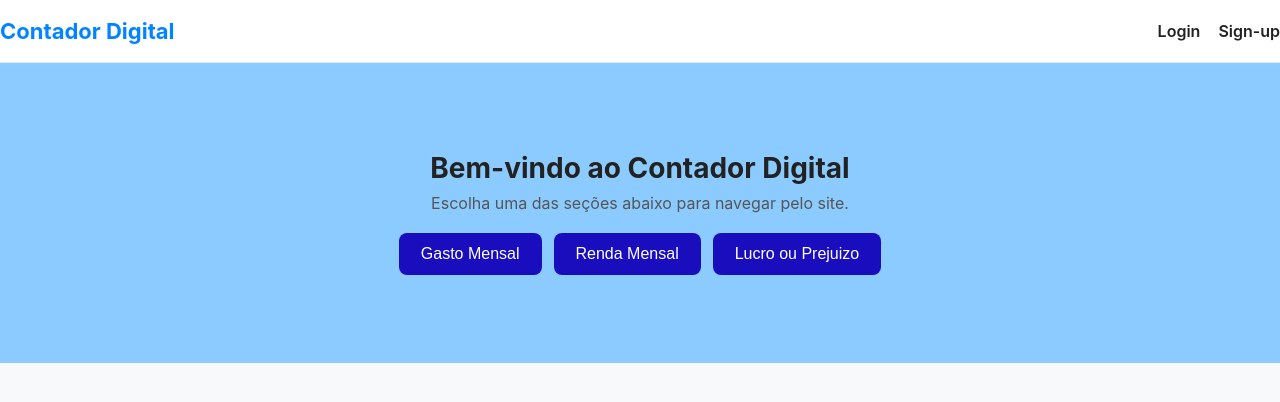
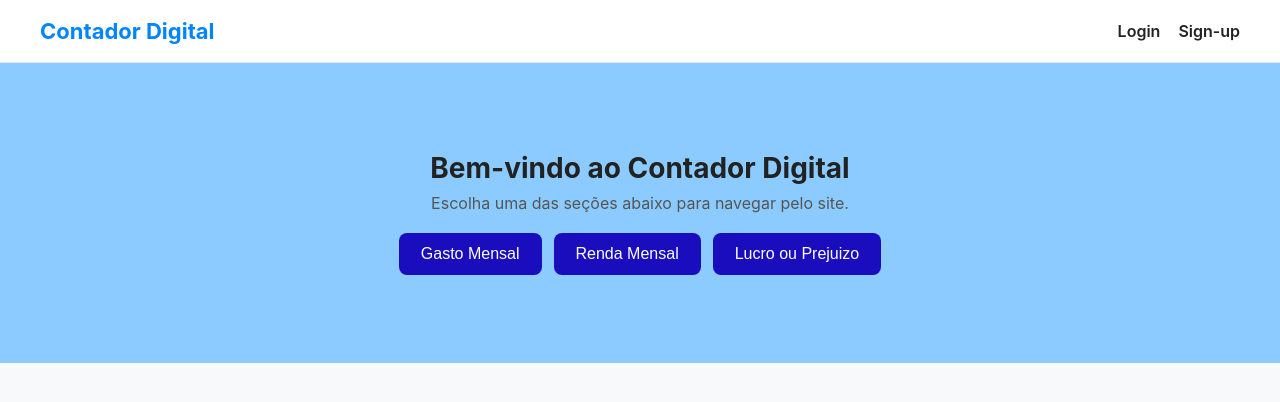
Before and after one commit to PauloFratta/F-SCS-ADS-SCRIPT-A1539M-2-2025-E07, a PHP site: page /index.html in a window 1280 px wide. Shown: the top 402 px of the page. Run offline with PHP 8.4, Linux system fonts and the light colour scheme.

Commit message:
teste de correcao no cabecalho

```diff
--- a/styles/globals.css
+++ b/styles/globals.css
@@ -15,8 +15,8 @@ body {
 /* Container centralizado */
 .container {
     max-width: 1800px;
-    margin-left: auto;
-    margin-right: auto;
+    margin-left: 40px;
+    margin-right: 40px;
     padding: 0 16px;
 }
 
```
